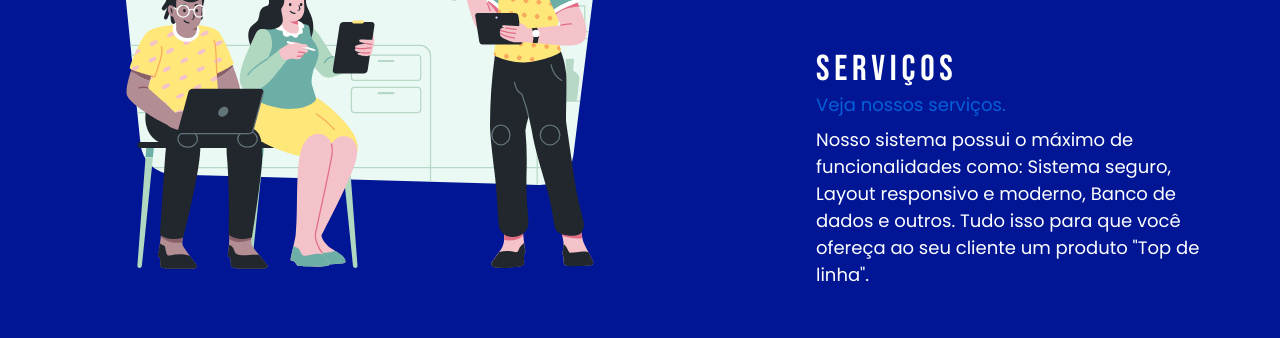
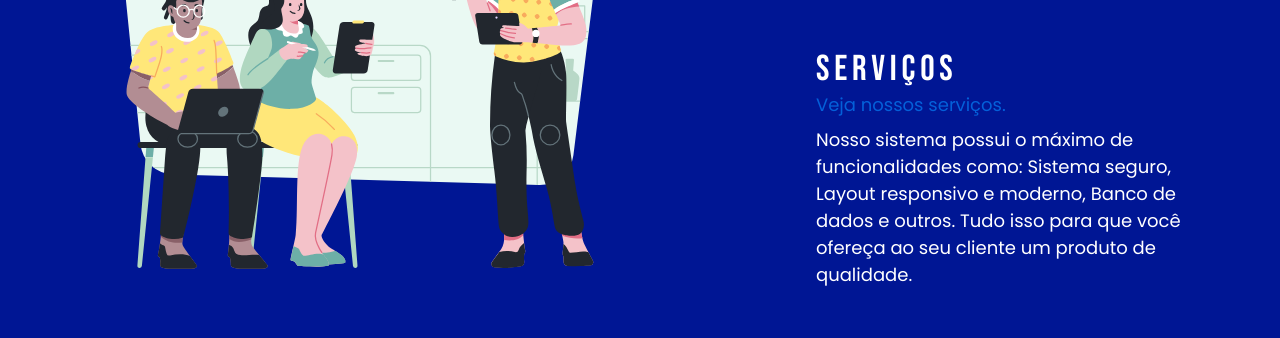
Before and after one commit to FabianoPereiraOne/projeto_gvp, a Next.js app: page / in a window 1280 px wide. Shown: the part 2160-2498 px from the top of the page. Built offline with nearby package versions, Linux system fonts and the light colour scheme.

Commit message:
Bug ( Plans, Services ): Resolve

```diff
--- a/components/Home/Plans/index.tsx
+++ b/components/Home/Plans/index.tsx
@@ -51,7 +51,7 @@ export const Plans = () => {
         </P>
         <Strong cor="var(--white)">R$ 20,99</Strong>
 
-        <Link href="/#">
+        <Link href="/#" passHref={true}>
           <Anchor
             background="var(--blue-normal)"
             border="1px solid var(--blue-normal)"
--- a/components/Home/Services/index.tsx
+++ b/components/Home/Services/index.tsx
@@ -57,7 +57,7 @@ export const Services = () => {
         <P>
           Nosso sistema possui o máximo de funcionalidades como: Sistema seguro,
           Layout responsivo e moderno, Banco de dados e outros. Tudo isso para
-          que você ofereça ao seu cliente um produto "Top de linha".
+          que você ofereça ao seu cliente um produto de qualidade.
         </P>
       </ContentText>
     </Container>
```
